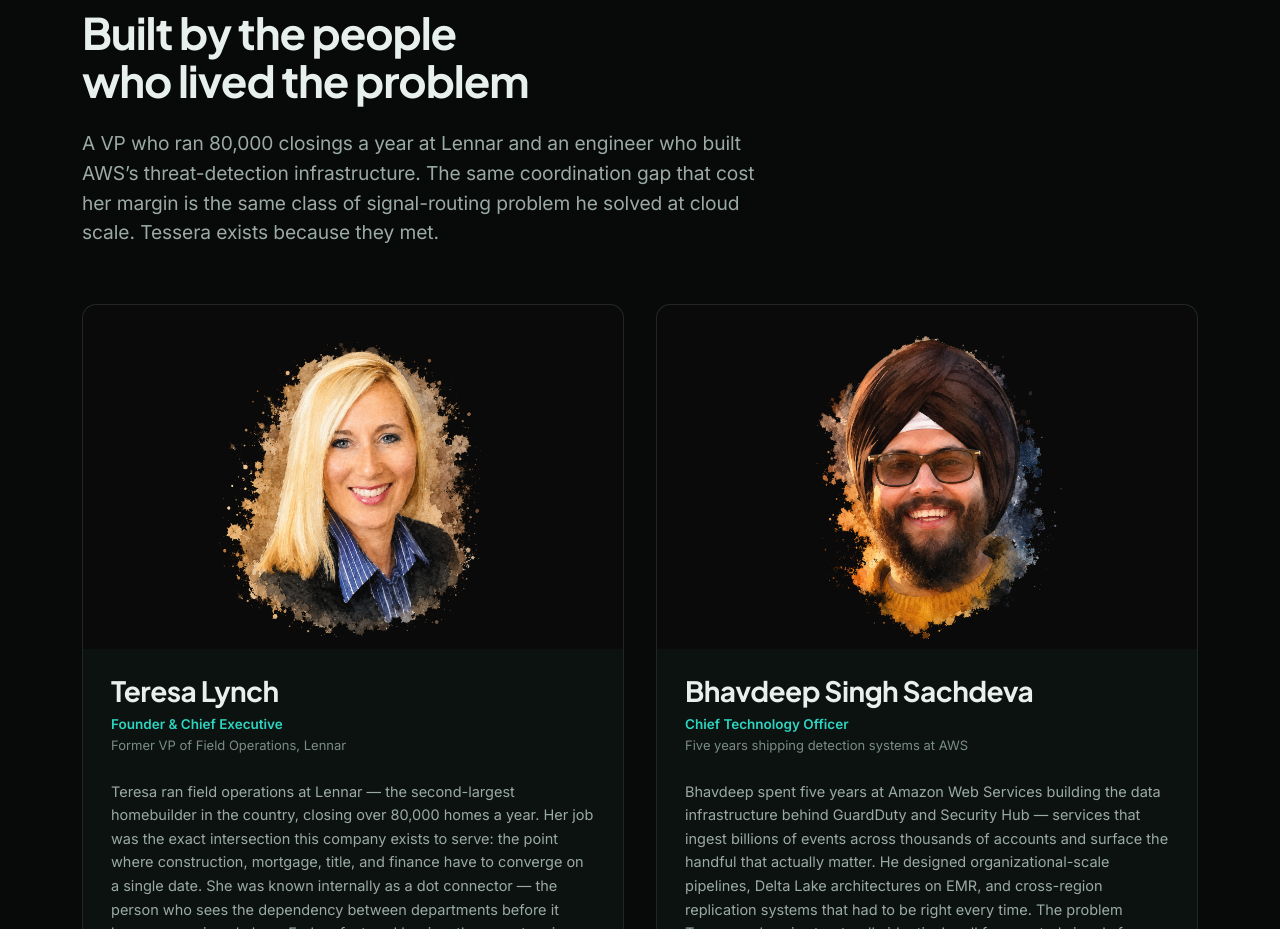
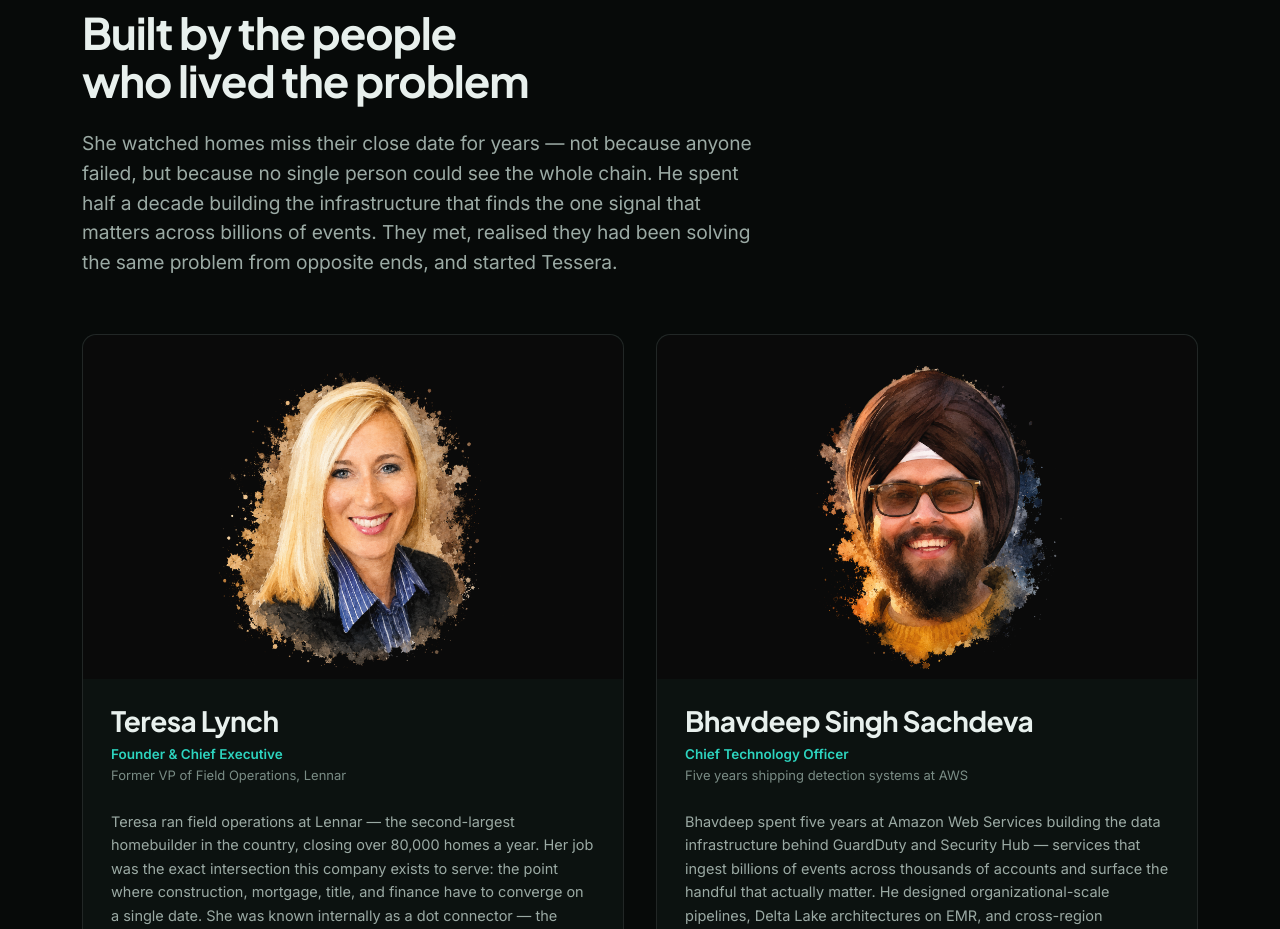
Before and after one commit to bhavdeep98/tesserabuild, a Next.js app: page / in a window 1280 px wide. Shown: the part 5000-5929 px from the top of the page. Built offline with nearby package versions, Linux system fonts and the light colour scheme.

Commit message:
Rewrite team lede as founder origin story

```diff
--- a/src/content/site.ts
+++ b/src/content/site.ts
@@ -436,7 +436,7 @@
   eyebrow: 'Who is building it',
   title: 'Built by the people who lived the problem',
   lede:
-    'A VP who ran 80,000 closings a year at Lennar and an engineer who built AWS\u2019s threat-detection infrastructure. The same coordination gap that cost her margin is the same class of signal-routing problem he solved at cloud scale. Tessera exists because they met.',
+    'She watched homes miss their close date for years \u2014 not because anyone failed, but because no single person could see the whole chain. He spent half a decade building the infrastructure that finds the one signal that matters across billions of events. They met, realised they had been solving the same problem from opposite ends, and started Tessera.',
   people: [
     {
       name: 'Teresa Lynch',
```
